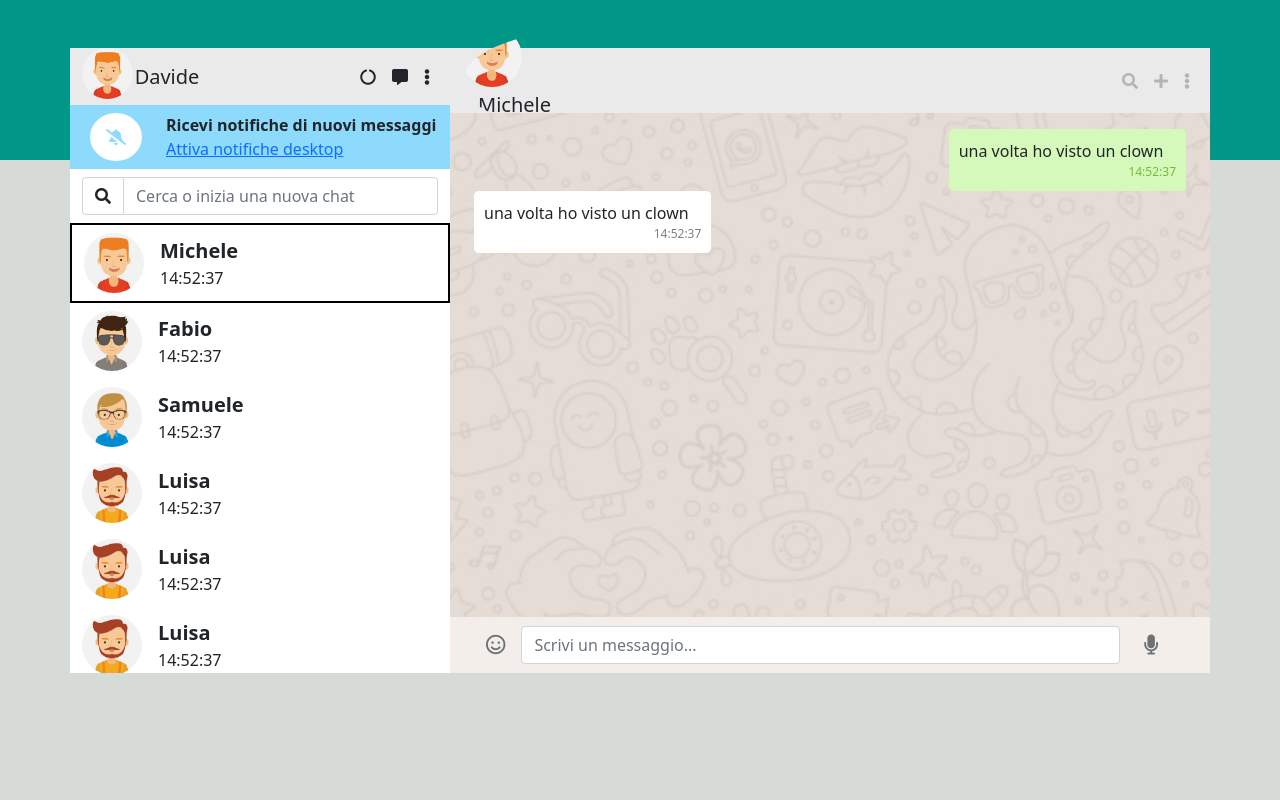
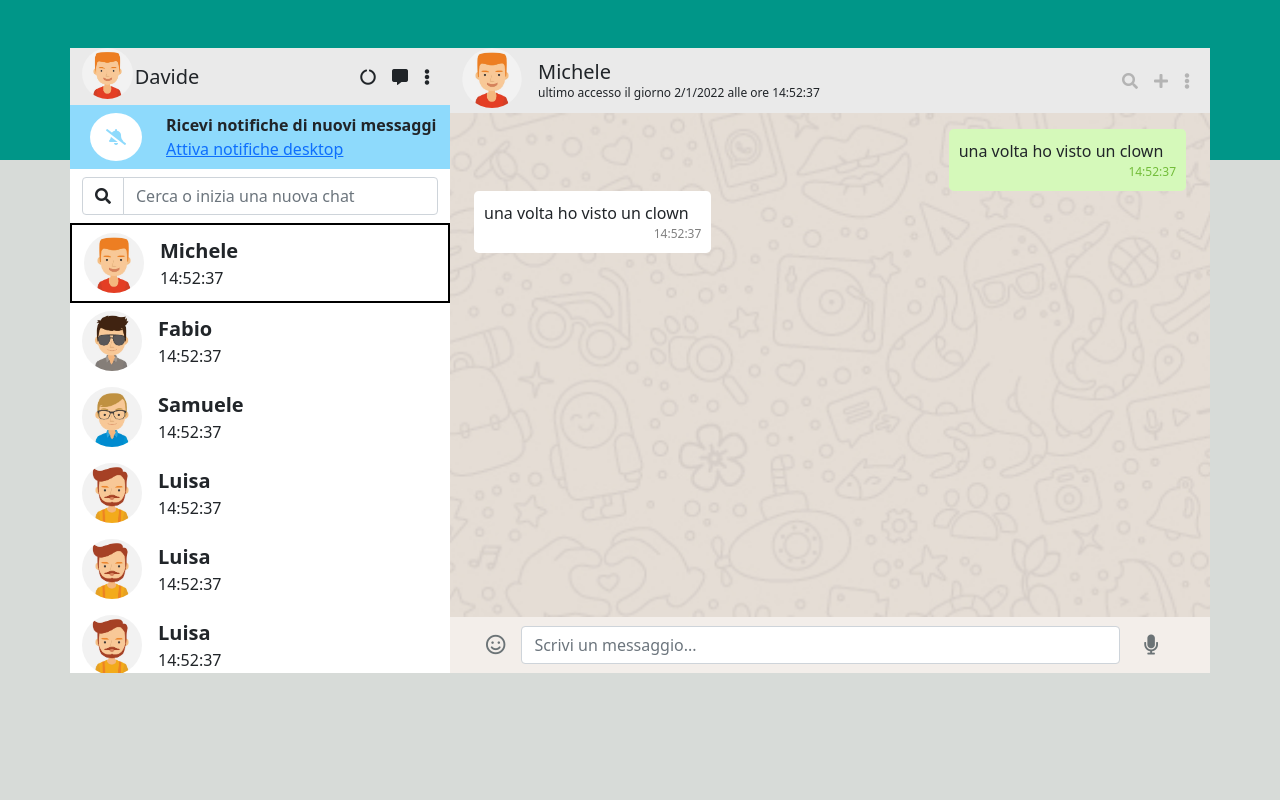
Before and after one commit to DavideLuporini/vue-boolzapp, a plain HTML site: page index.html in a window 1280 px wide. Drawn offline with nearby package versions, Linux system fonts and the light colour scheme.

Commit message:
fixed v-for

```diff
--- a/index.html
+++ b/index.html
@@ -88,15 +88,15 @@
                         <section class="row bgc-haders-grey">
                             <div class="col-12 ">
                                 <div class="d-flex   justify-content-between header-main">
-                                    <div class="col d-flex align-items-center">
-                                        <div v-for="(contact,index) in contacts" class=" bd-highlight  circle " v-if="isActive(index)">
+                                    <div v-for="(contact,index) in contacts" class="col d-flex align-items-center" v-if="isActive(index)">
+                                        <div class=" bd-highlight  circle ">
                                             <div class=" bd-highlight  circle">
                                                 <img :src="`img/avatar${contact.avatar}.jpg`" alt="userpic" class="img-fluid userpic">
                                             </div>
-                                            <div class="col d-flex flex-column">
-                                                <div class="h5 mb-0 ps-3">{{contact.name}}</div>
-                                                <div class="fs-12px ps-3">ultimo accesso il giorno {{getDate()}} alle ore {{getHour()}}</div>
-                                            </div>
+                                        </div>
+                                        <div class="col d-flex flex-column">
+                                            <div class="h5 mb-0 ps-3">{{contact.name}}</div>
+                                            <div class="fs-12px ps-3">ultimo accesso il giorno {{getDate()}} alle ore {{getHour()}}</div>
                                         </div>
                                     </div>
                                     <div class="col-4 d-flex justify-content-end">
```
